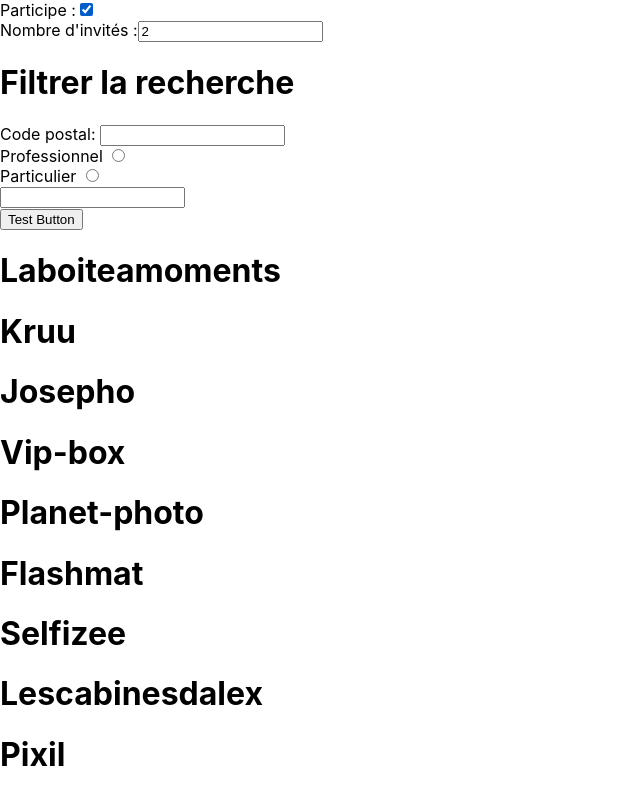
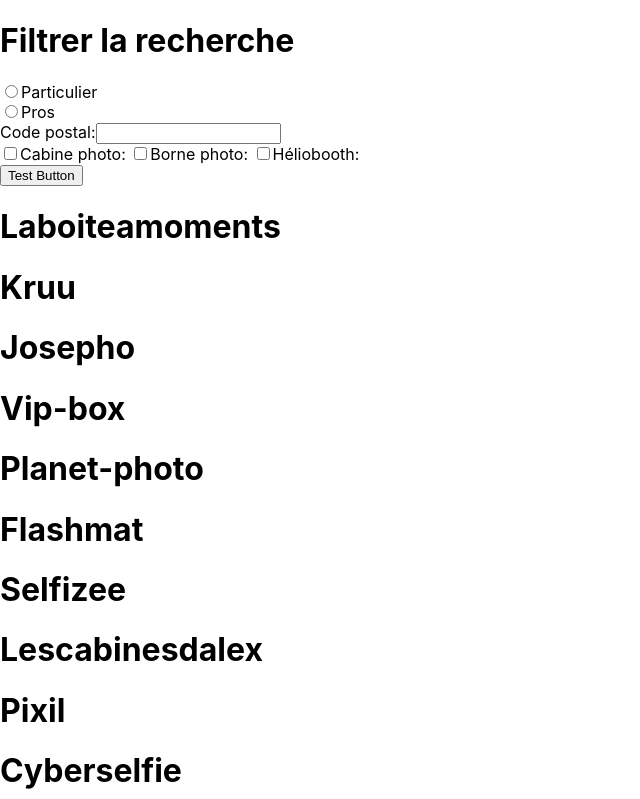
Before and after one commit to mateoweb/compare_booth, a React (Create React App) app in the folder compare_booth/: page / in a window 1280 px wide. Shown: the top 799 px of the page, without its empty margins (0-640 px from the left). Built offline with nearby package versions, Linux system fonts and the light colour scheme.

Commit message:
Form Working

```diff
--- a/compare_booth/src/components/Filters.jsx
+++ b/compare_booth/src/components/Filters.jsx
@@ -1,60 +1,92 @@
-import React from 'react';
-
+import React from "react";
 
 class Filters extends React.Component {
   constructor(props) {
     super(props);
     this.state = {
-        isGoing: true,
-        numberOfGuests: 2,
-        selectedRadio: "option1"
+      selectedOption: "option1",
+      zip_code: "",
+      cabinePhoto: false,
+      bornePhoto: false,
+      helioBooth: false
     };
 
-      this.handleInputChange = this.handleInputChange.bind(this);
+    //    this.handleInputChange = this.handleInputChange.bind(this);
   }
 
-    handleInputChange(event) {
-      const target = event.target;
-      const value = target.type === 'checkbox' ? target.checked : target.value;
-      const name = target.name;
-
-      this.setState({
-        [name]: value
-      });
-    }
+  handleChanges = e => {
+    const input = e.target;
+    const name = input.name;
+    const value = input.type === "checkbox" ? input.checked : input.value;
+    this.setState({ [name]: value });
+  };
 
   render() {
     return (
       <form>
+        <h1>Filtrer la recherche</h1>
+        <div className="form-check">
           <label>
-            Participe :
             <input
-              name="isGoing"
+              name="selectedOption"
+              type="radio"
+              value="particuliers"
+              checked={this.state.selectedOption === "particuliers"}
+              onChange={this.handleChanges}
+            />
+            Particulier
+          </label>
+        </div>
+
+        <div className="form-check">
+          <label>
+            <input
+              name="selectedOption"
+              type="radio"
+              value="pros"
+              checked={this.state.selectedOption === "pros"}
+              onChange={this.handleChanges}
+            />
+            Pros
+          </label>
+        </div>
+
+        <label>
+          Code postal:
+          <input
+            type="text"
+            name="zip_code"
+            value={this.state.zip_code}
+            onChange={this.handleChanges}
+          />
+        </label>
+        <br/>
+        <label>
+
+          <input
+            name="cabinePhoto"
             type="checkbox"
-              checked={this.state.isGoing}
-              onChange={this.handleInputChange} />
+            value={this.state.cabinePhoto}
+            onChange={this.handleChanges}
+          />Cabine photo:{" "}
+
+          <input
+            name="bornePhoto"
+            type="checkbox"
+            value={this.state.bornePhoto}
+            onChange={this.handleChanges}
+          />Borne photo:{" "}
+
+          <input
+            name="helioBooth"
+            type="checkbox"
+            value={this.state.helioBooth}
+            onChange={this.handleChanges}
+          />Héliobooth:{" "}
         </label>
-          <br />
-          <label>
-            Nombre d'invités :
-            <input
-              name="numberOfGuests"
-              type="number"
-              value={this.state.numberOfGuests}
-              onChange={this.handleInputChange} />
-          </label>
-          <div>
-            <h1>Filtrer la recherche</h1>
-        Code postal: <input label="Code postal"/><br/>
-        Professionnel <input type="radio"/><br/>
-        Particulier <input type="radio"/><br/>
-        <input/><br/>
-
-            </div>
       </form>
     );
   }
 }
 
-
 export default Filters;
```
Lines whose indentation alone changed are shown as unchanged.
